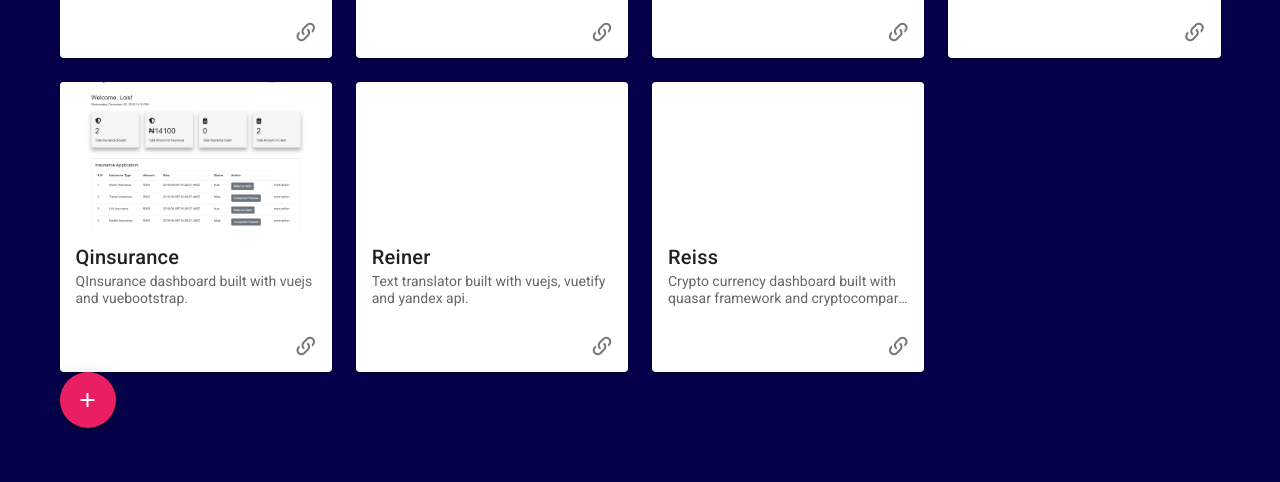
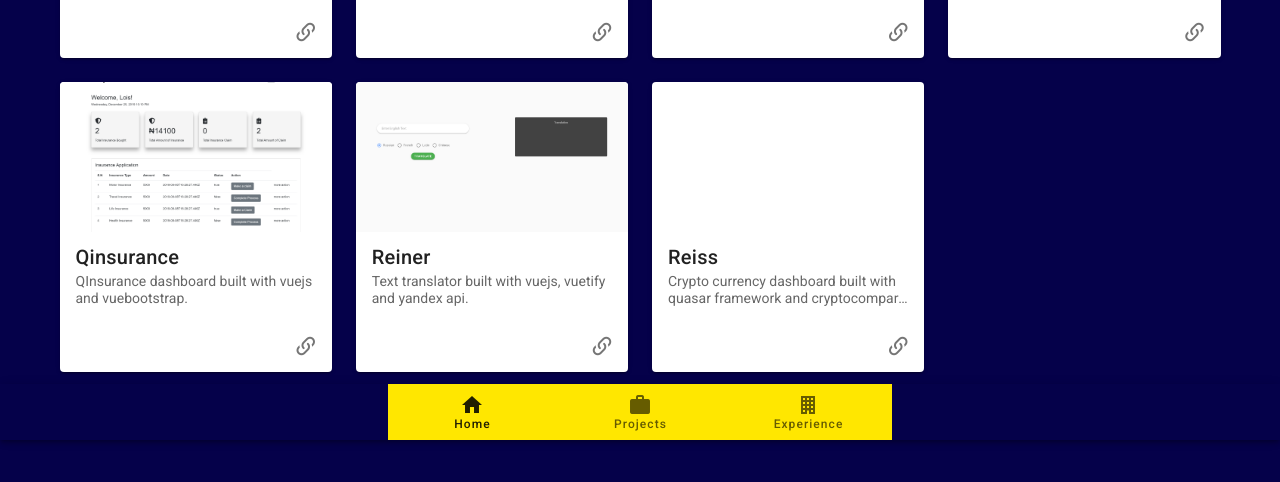
Before and after one commit to moon-grp/portf, a Nuxt app: page /projects in a window 1280 px wide. Shown: the part 292-774 px from the top of the page. Built offline with nearby package versions, Linux system fonts and the light colour scheme.

Commit message:
added new features to

```diff
--- a/layouts/default.vue
+++ b/layouts/default.vue
@@ -1,26 +1,24 @@
 <template>
-  <v-app class="body btnish">
-  <Nuxt/>
+  <v-app class="body">
+    <transition name="router_animation" enter-active-class="animated slideInLeft" leave-active-class="animated fadeOutDown">
+      <Nuxt />
+    </transition>
   </v-app>
 </template>
 
 <script>
 export default {
-  data () {
-    return {
-
-    }
+  data() {
+    return {}
   }
 }
 </script>
 
-
 <style scoped>
+@import url("https://cdnjs.cloudflare.com/ajax/libs/animate.css/3.7.2/animate.min.css");
 .body {
-  min-height: 100vh;
+  max-height: 100%;
   background-color: #05014a;
   margin: 0;
 }
-
-
 </style>
--- /dev/null
+++ b/pages/experience.vue
@@ -0,0 +1,13 @@
+<template>
+    <div>
+        hello i am experience
+    </div>
+</template>
+
+
+
+<script>
+export default {
+    name:"experience"
+}
+</script>
--- a/pages/index.vue
+++ b/pages/index.vue
@@ -60,7 +60,7 @@
         </v-btn>
       </v-row>
       <v-row class="pt-2">
-        <v-btn x-large color="#ffe700" class="btn_font" depressed
+        <v-btn x-large color="#ffe700" class="btn_font" depressed :href="`mailto:olumidemm@gmail.com`"
           >Send me a Message</v-btn
         >
       </v-row>
--- a/pages/projects.vue
+++ b/pages/projects.vue
@@ -1,8 +1,15 @@
 <template>
+<div>
   <v-container>
     <v-row class="mt-9">
-      <v-col v-for="card in cards" :key="card.title" :cols="card.flex">
-        <v-card raised max-width="344">
+      <v-col
+        v-for="card in cards"
+        :key="card.title"
+        :lg="card.flex"
+        :sm="card.sm"
+        :md="card.md"
+      >
+        <v-card raised max-width="344" class="mx-auto">
           <v-img :src="card.src" class="white--text align-end" height="150px">
           </v-img>
 
@@ -29,22 +36,37 @@
       </v-col>
     </v-row>
 
-    <v-btn
-              dark
-              fab
-              top
-              right
-              color="pink"
-            >
-              <v-icon>mdi-plus</v-icon>
-            </v-btn>
   </v-container>
+       <v-bottom-navigation
+    v-model="bottomNav"
+    grow
+    class="bg"
+  >
+    <v-btn to="/"  color="#ffe700" value="recent">
+      <span>Home</span>
+      <v-icon>mdi-home</v-icon>
+    </v-btn>
+
+    <v-btn to="/experience" color="#ffe700" value="projects">
+      <span>Projects</span>
+      <v-icon>mdi-briefcase</v-icon>
+    </v-btn>
+
+        <v-btn to="/experience" color="#ffe700" value="experience">
+      <span>Experience</span>
+      <v-icon>mdi-office-building</v-icon>
+    </v-btn>
+
+
+  </v-bottom-navigation>
+</div>
 </template>
 
 <script>
 export default {
   name: 'projects',
   data: () => ({
+     bottomNav: 'recent',
     cards: [
       {
         title: 'Expense Dashboard',
@@ -52,7 +74,9 @@ export default {
         flex: 3,
         sub: 'An Expense tracker built with vuejs and vuetify.',
         github: 'https://github.com/moon-grp/fundall_exp',
-        link: 'https://sandbox-expense.netlify.com'
+        link: 'https://sandbox-expense.netlify.com',
+        sm: '12',
+        md: '6'
       },
       {
         title: 'BoroDash',
@@ -60,7 +84,9 @@ export default {
         flex: 3,
         sub: 'A simple fintech dashboard for softloan.',
         github: 'https://github.com/moon-grp/borodash',
-        link: 'https://boro-dash.netlify.com'
+        link: 'https://boro-dash.netlify.com',
+        sm: '12',
+        md: '6'
       },
       {
         title: 'EmployeeDash',
@@ -69,7 +95,9 @@ export default {
         sub:
           'An employee internal communication dashboard built with vuejs, vuetify and github api.',
         github: 'https://github.com/moon-grp/sandbox_employee_dashboard',
-        link: 'https://sandbox-emp-dash.netlify.com'
+        link: 'https://sandbox-emp-dash.netlify.com',
+        sm: '12',
+        md: '6'
       },
       {
         title: 'Coffe shop',
@@ -77,7 +105,9 @@ export default {
         flex: 3,
         sub: 'landing page for coffe shop built with vuejs and vuetify.',
         github: 'https://github.com/moon-grp/sandbox-prod-page',
-        link: 'https://sandbox-coffee.netlify.com'
+        link: 'https://sandbox-coffee.netlify.com',
+        sm: '12',
+        md: '6'
       },
       {
         title: 'Qinsurance',
@@ -85,7 +115,9 @@ export default {
         flex: 3,
         sub: 'QInsurance dashboard built with vuejs and vuebootstrap.',
         github: 'https://github.com/moon-grp/natterbase_test',
-        link: ''
+        link: '',
+        sm: '12',
+        md: '6'
       },
       {
         title: 'Reiner',
@@ -93,7 +125,9 @@ export default {
         flex: 3,
         sub: 'Text translator built with vuejs, vuetify and yandex api.',
         github: 'https://github.com/moon-grp/Project-reiner',
-        link: 'https://project-reiner.netlify.com'
+        link: 'https://project-reiner.netlify.com',
+        sm: '12',
+        md: '6'
       },
       {
         title: 'Reiss',
@@ -102,7 +136,9 @@ export default {
         sub:
           '  Crypto currency dashboard built with quasar framework and cryptocompare api.',
         github: 'https://github.com/moon-grp/Project-Reiss',
-        link: 'https://project-reiss.netlify.com'
+        link: 'https://project-reiss.netlify.com',
+        sm: '12',
+        md: '6'
       }
     ]
   })
@@ -110,5 +146,7 @@ export default {
 </script>
 
 <style scoped>
-
+.bg{
+  background-color: #05014a;
+}
 </style>
```
